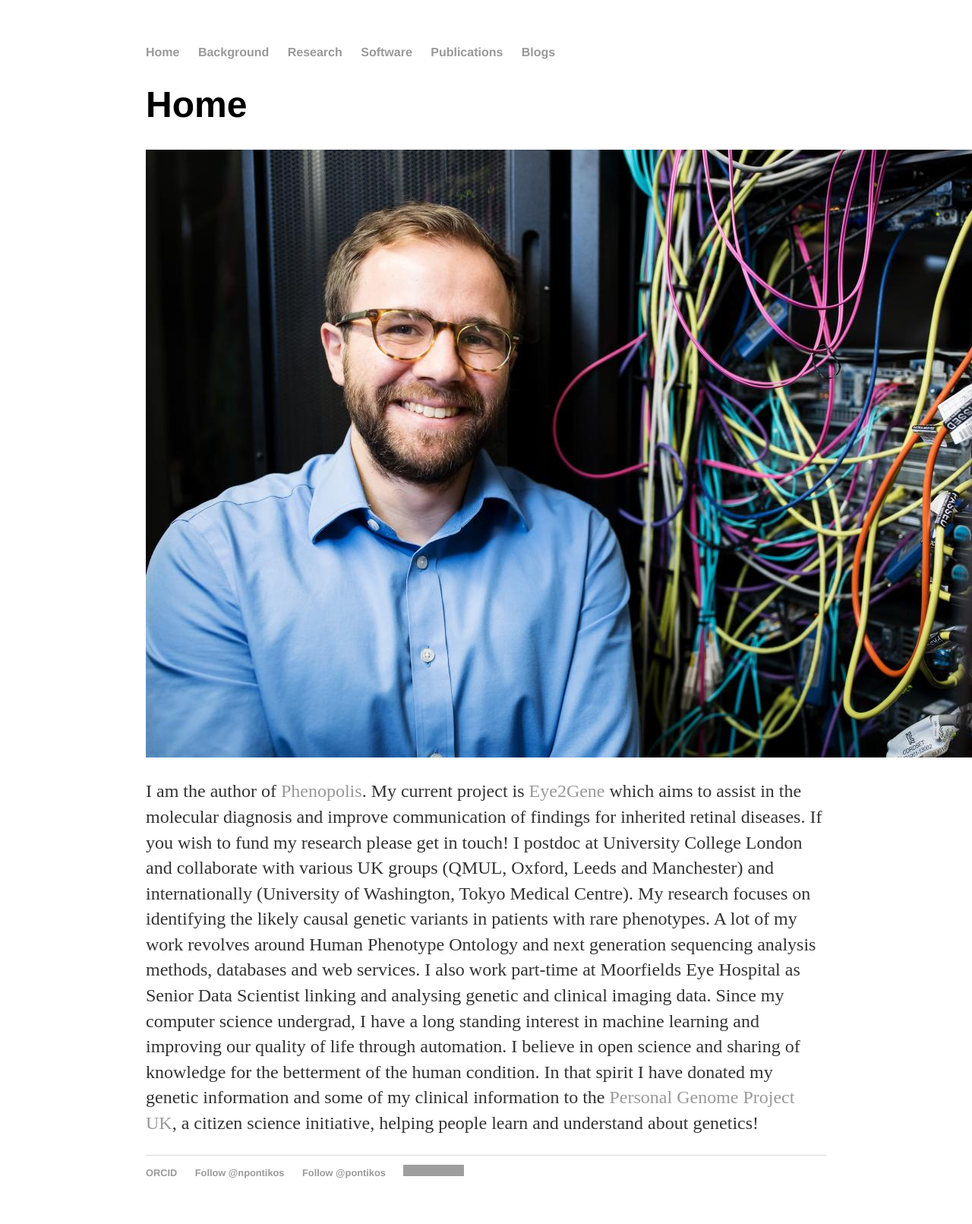
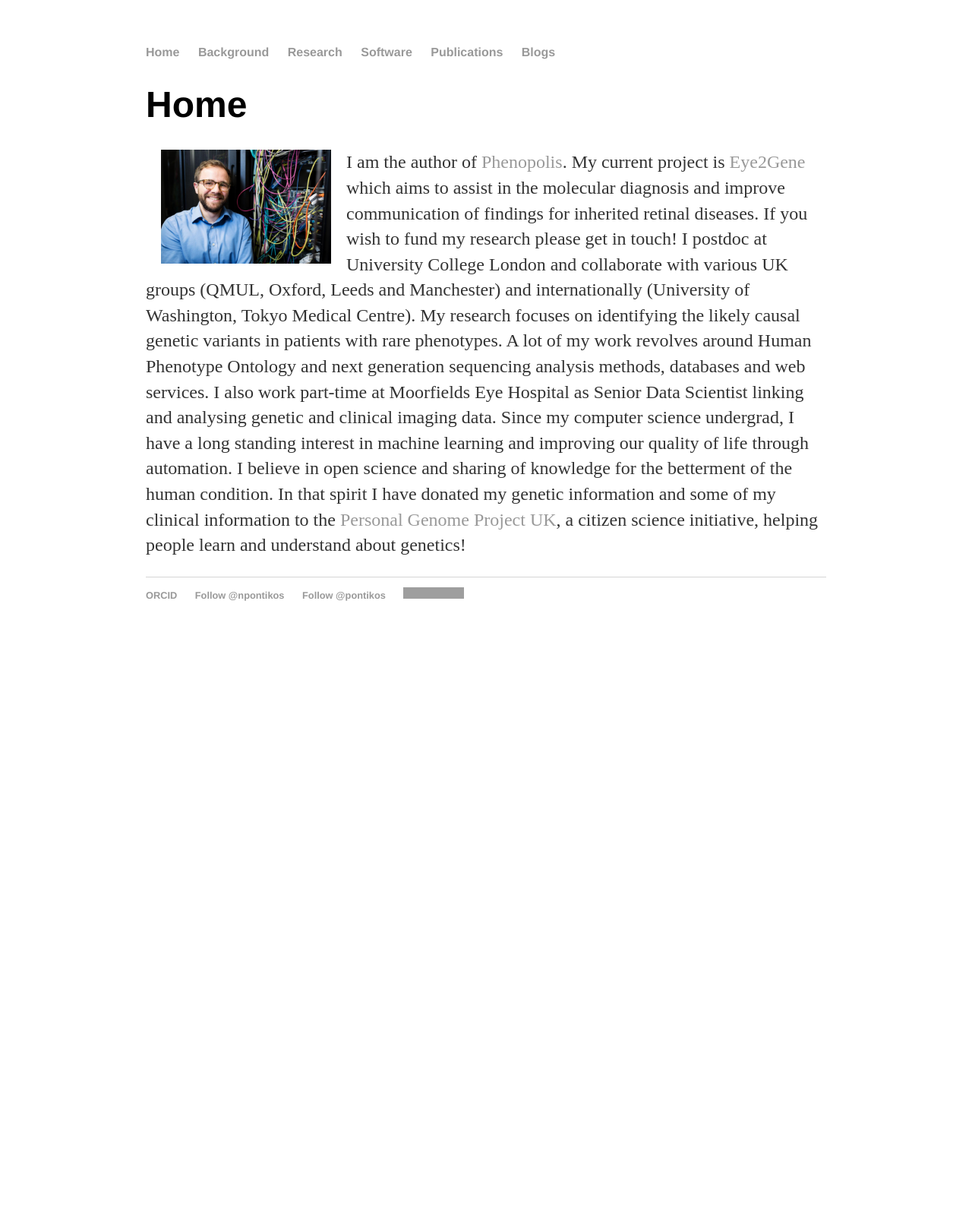
Before and after one commit to pontikos/pontikos.github.io, a Jekyll site: the page built from index.html, in a window 1280 px wide. Shown: the whole page at 76% size. Built offline with Jekyll 4.4.1, drawn with Linux system fonts in a browser that asks for light colours; comment, search, counter and statistics services are not loaded; after the commit the page ends 900 px from its top, so only the background shows below that; grey boxes are pictures that could not be loaded.

Commit message:
Update index.html

```diff
--- a/index.html
+++ b/index.html
@@ -6,9 +6,8 @@ title: Nikolas Pontikos, PhD, Scientist
 <!-- <div class="blurb"> -->
 <h1>Home</h1>
 
-<img src="pontikos_profile.jpeg" alt="Nikolas Pontikos, Phd, Scientist">
-
 <p>
+<img src="pontikos_profile.jpeg" alt="Nikolas Pontikos, Phd, Scientist" width="25%" style="float: left; padding: 0 15pt;">
 I am the author of <a href="https://www.phenopolis.org">Phenopolis</a>.
 My current project is <a href="https://www.eye2gene.com/">Eye2Gene</a> which aims to assist in the molecular diagnosis and improve communication of findings
   for inherited retinal diseases.  If you wish to fund my research please get in touch!
```
